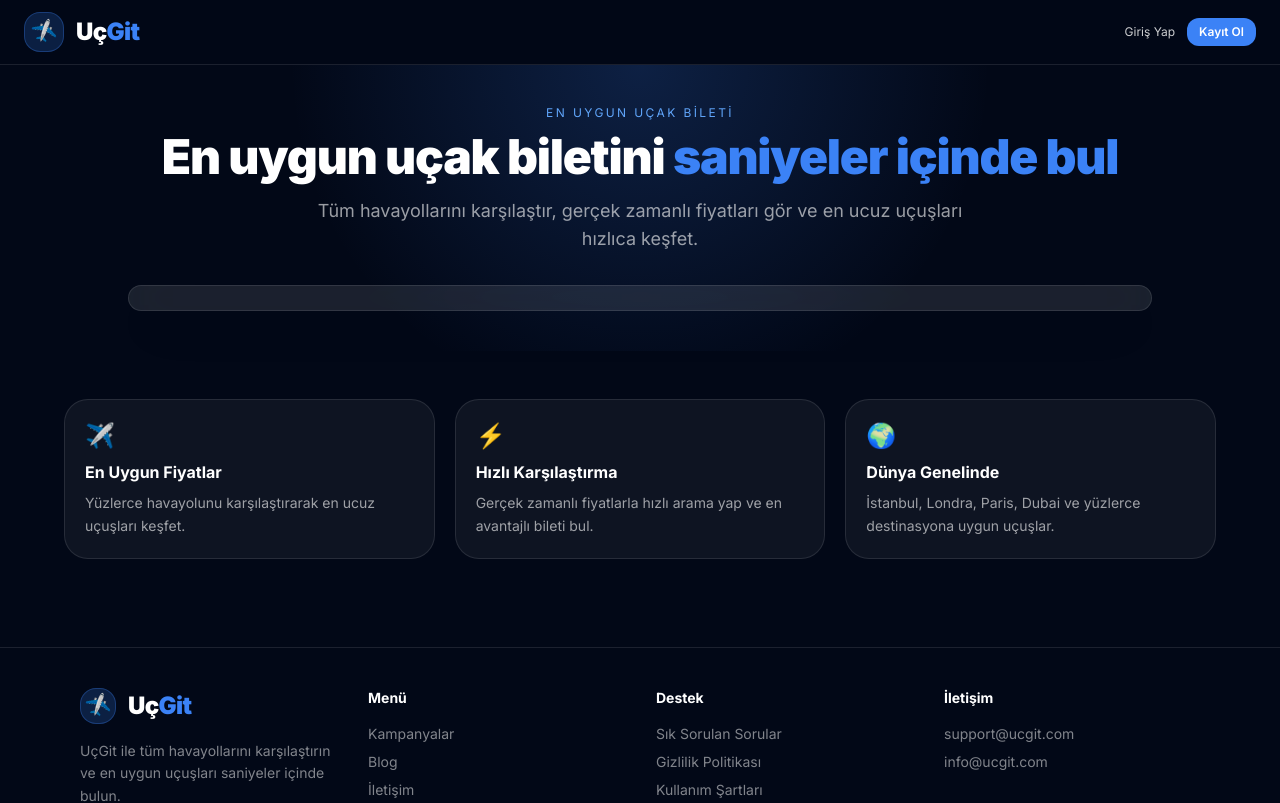
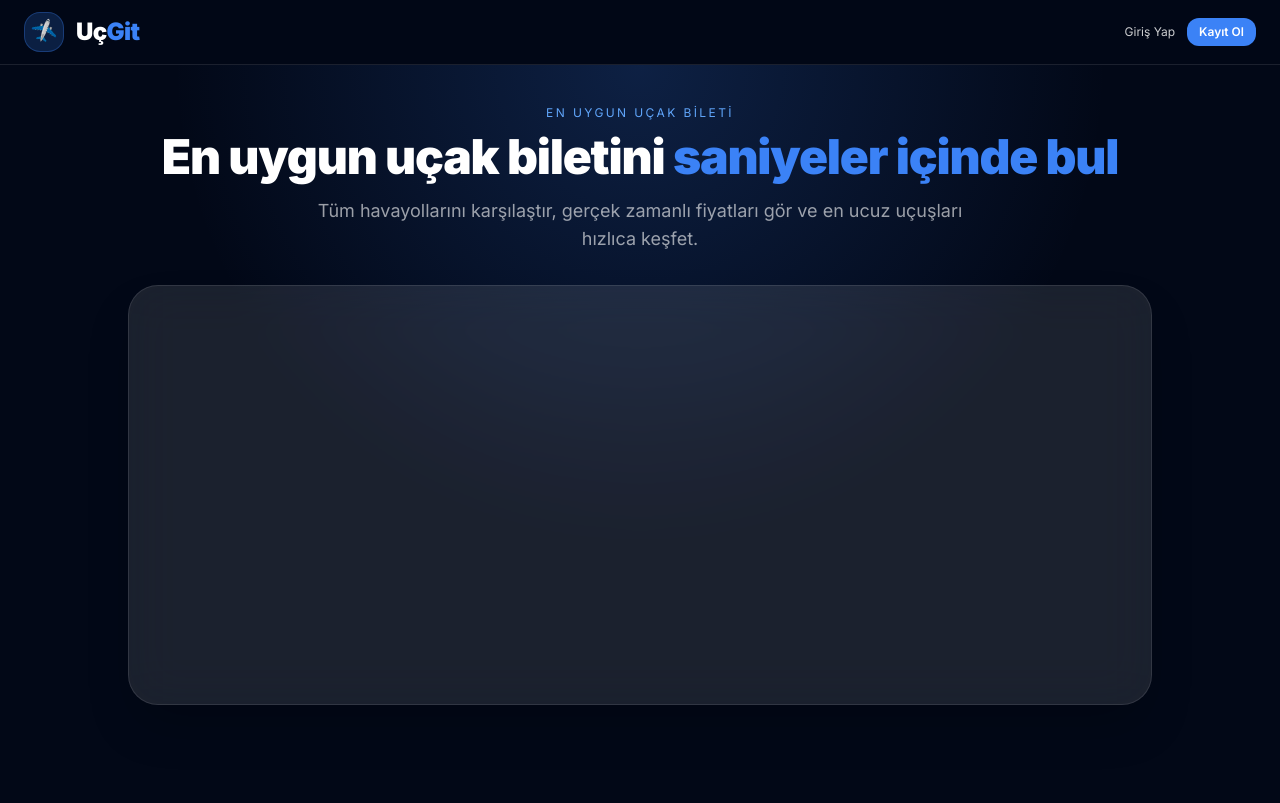
Before and after one commit to melihizzet/flight-platform, a Next.js app: page / in a window 1280 px wide. Shown: the top 803 px of the page. Built offline with nearby package versions, Linux system fonts and the light colour scheme.

Commit message:
upgrade three

```diff
--- a/app/page.tsx
+++ b/app/page.tsx
@@ -90,7 +90,7 @@ export default function HomePage() {
           {/* SEARCH WIDGET */}
           <div className="max-w-5xl mx-auto">
 
-            <div className="bg-white/10 border border-white/10 rounded-[30px] p-3 shadow-2xl overflow-hidden backdrop-blur-xl">
+            <div className="bg-white/10 border border-white/10 rounded-[30px] p-3 shadow-2xl overflow-hidden backdrop-blur-xl min-h-[420px] flex items-center justify-center">
 
               <Script
                 strategy="afterInteractive"
@@ -105,7 +105,7 @@ export default function HomePage() {
       </section>
 
       {/* FEATURES */}
-      <section className="py-12 px-4">
+      <section className="py-24 px-4">
         <div className="max-w-6xl mx-auto grid md:grid-cols-3 gap-5">
 
           <div className="bg-white/5 border border-white/10 rounded-3xl p-5">
```
